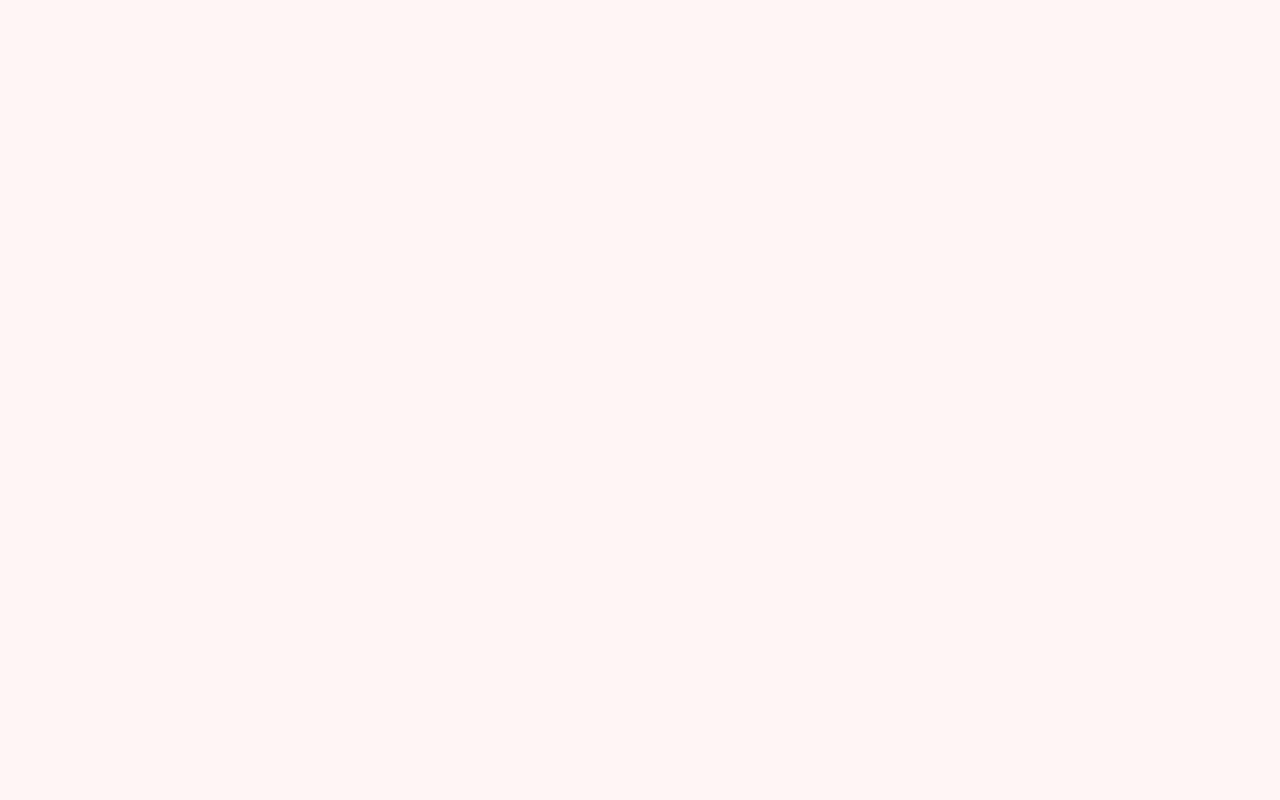
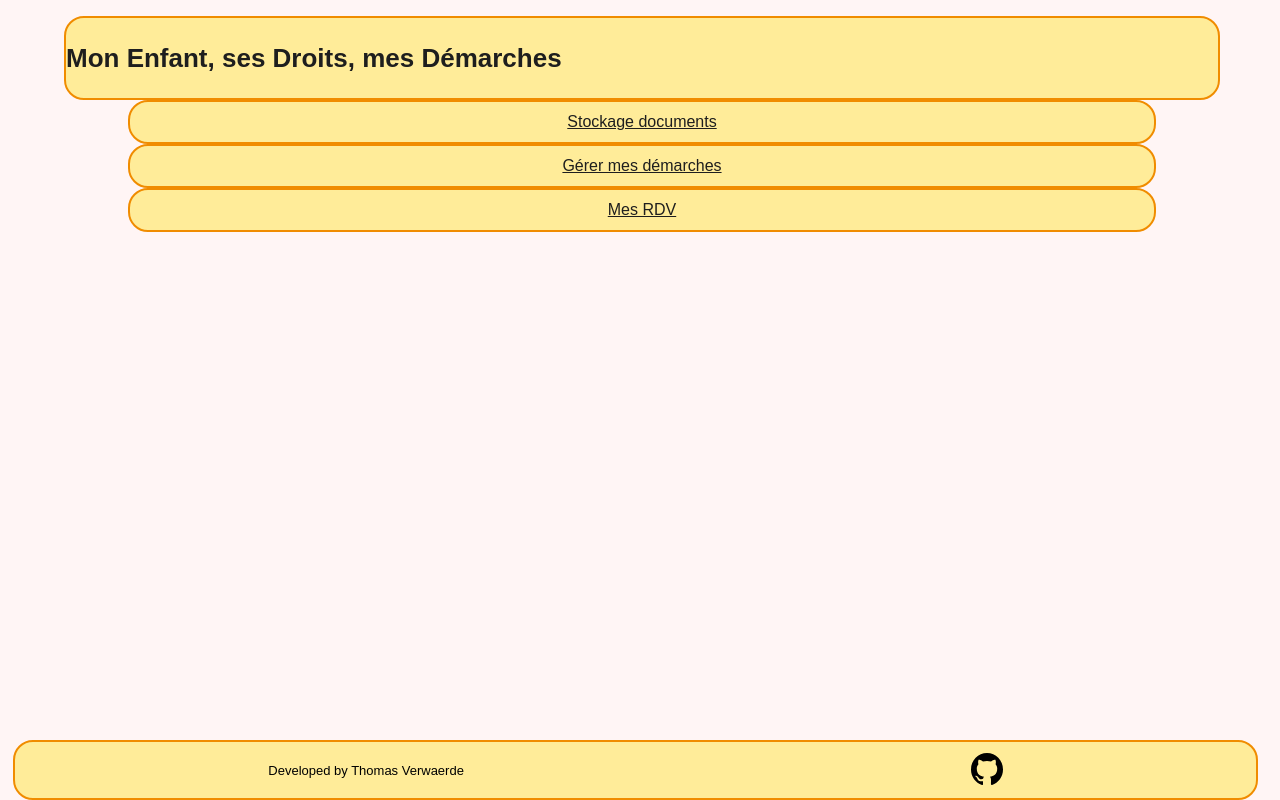
Before and after one commit to Thomas-VWD/Mon-Enfant-Mes-Demarches, a React (Vite) app in the folder frontend/: page /MyAccount in a window 1280 px wide. Built offline with nearby package versions, Linux system fonts and the light colour scheme; a web font is replaced by a local one.

Commit message:
add MyAccount Component to prepare token with login

```diff
--- a/frontend/src/App.jsx
+++ b/frontend/src/App.jsx
@@ -3,6 +3,7 @@ import "./App.css";
 import Home from "./pages/Home";
 import Login from "./pages/Login";
 import SignUp from "./pages/SignUp";
+import MyAccount from "./components/MyAccount";
 
 function App() {
   return (
@@ -10,6 +11,7 @@ function App() {
       <Route path="/" element={<Home />} />
       <Route path="/login" element={<Login />} />
       <Route path="/signup" element={<SignUp />} />
+      <Route path="/MyAccount" element={<MyAccount />} />
     </Routes>
   );
 }
--- /dev/null
+++ b/frontend/src/components/MyAccount.jsx
@@ -0,0 +1,24 @@
+import { NavLink } from "react-router-dom";
+import Header from "./Header";
+import Footer from "./Footer";
+import "./MyAccount.css";
+
+function MyAccount() {
+  return (
+    <div className="MyAccountBox">
+      <Header />
+      <div className="connexion-box">
+        <NavLink to="/Documents">Stockage documents</NavLink>
+      </div>
+      <div className="connexion-box">
+        <NavLink to="/Demarches">Gérer mes démarches</NavLink>
+      </div>
+      <div className="connexion-box">
+        <NavLink to="/Rdv">Mes RDV</NavLink>
+      </div>
+      <Footer />
+    </div>
+  );
+}
+
+export default MyAccount;
```
Also changed, not shown: frontend/src/components/MyAccount.css (added).
